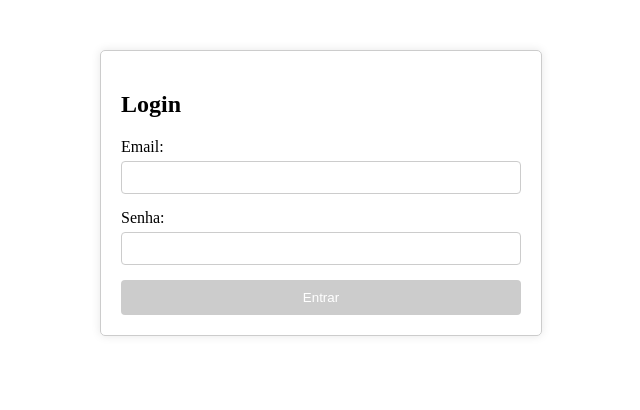
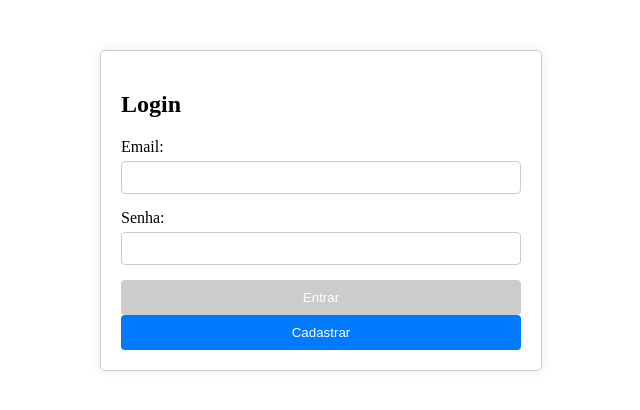
Before and after one commit to fernandonas/project-base, an Angular app: page /login in a window 1280 px wide. Shown: the top 410 px of the page, without its empty margins (319-959 px from the left). Built offline with nearby package versions, Linux system fonts and the light colour scheme.

Commit message:
Added link to create

```diff
--- a/src/app/login/login.component.html
+++ b/src/app/login/login.component.html
@@ -39,4 +39,5 @@
 
     <button type="submit" [disabled]="loginForm.invalid">Entrar</button>
   </form>
+  <button [routerLink]="['./create']">Cadastrar</button>
 </div>
--- a/src/app/login/login.component.ts
+++ b/src/app/login/login.component.ts
@@ -2,11 +2,12 @@ import { Component } from '@angular/core';
 import { FormsModule } from '@angular/forms';
 import { AuthService } from './services/auth.service';
 import { CommonModule } from '@angular/common';
+import { RouterModule, RouterOutlet } from '@angular/router';
 
 @Component({
   selector: 'app-login',
   standalone: true,
-  imports: [FormsModule, CommonModule],
+  imports: [FormsModule, CommonModule, RouterModule ],
   templateUrl: './login.component.html',
   styleUrl: './login.component.less'
 })
```
Lines whose indentation alone changed are shown as unchanged.
